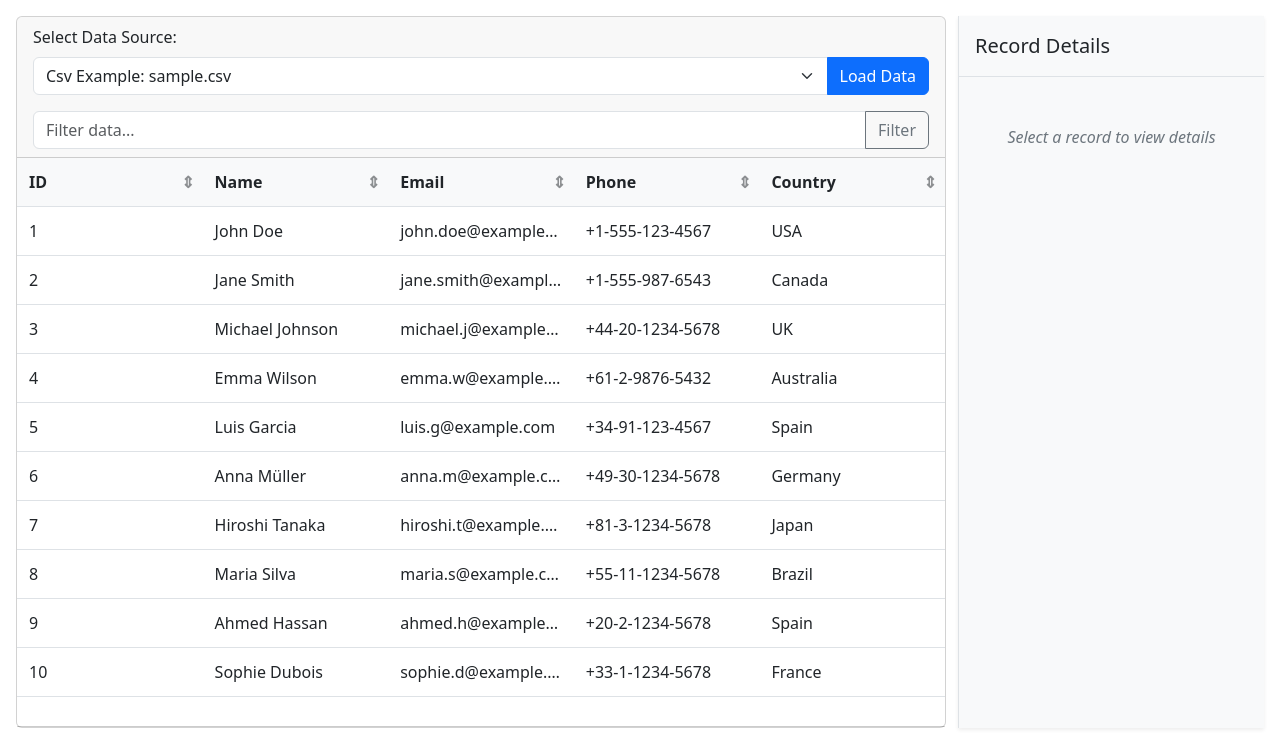
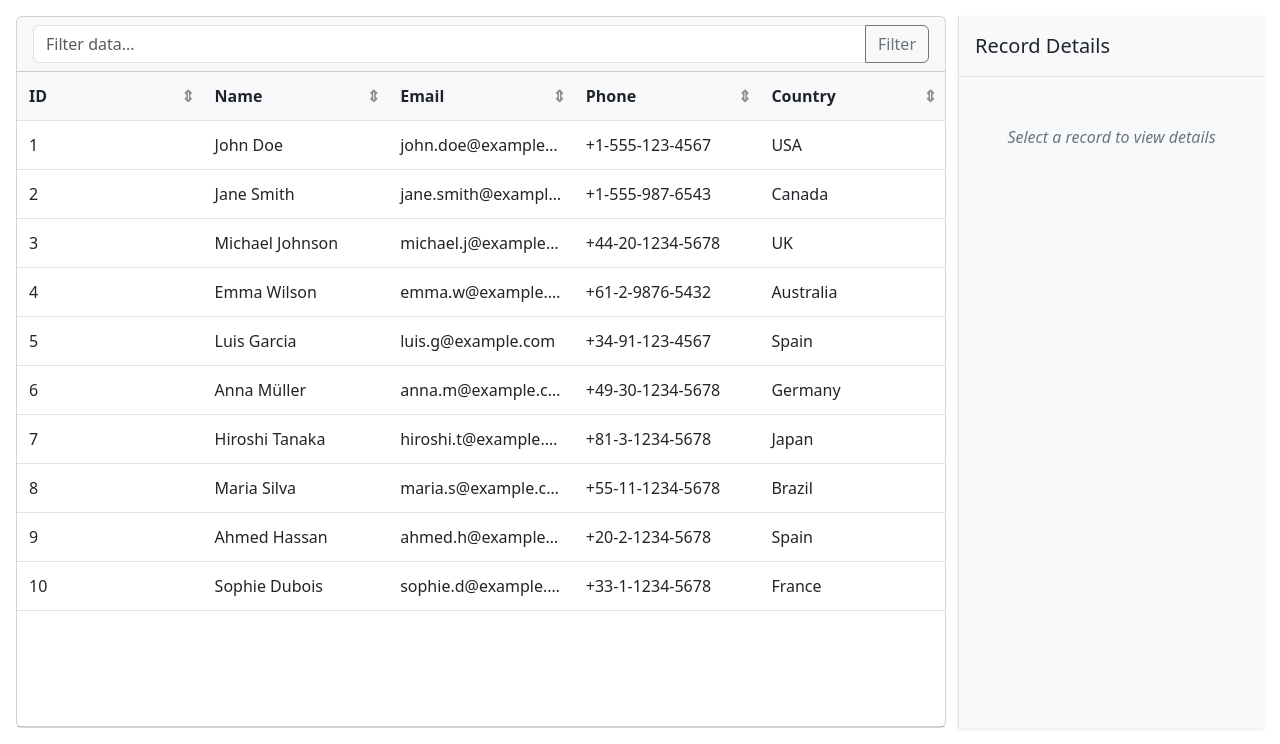
Before and after one commit to walter-a-jablonowski/table-view, a PHP site: page /index_bs.php in a window 1280 px wide. Shown: the part 56-800 px from the top of the page. Run offline with PHP 8.4, Linux system fonts and the light colour scheme.

Commit message:
Removed demo

```diff
--- a/ajax.php
+++ b/ajax.php
@@ -27,6 +27,10 @@ switch( $action ) {
     require_once 'ajax/sort.php';
     break;
 
+  case 'getDefaultSource':
+    require_once 'ajax/default_source.php';
+    break;
+
   default:
     header('HTTP/1.1 400 Bad Request');
     echo json_encode(['error' => 'Invalid action']);
--- /dev/null
+++ b/ajax/default_source.php
@@ -0,0 +1,24 @@
+<?php
+/**
+ * Default Data Source handler for Table View Component
+ * Returns the first available data source
+ */
+
+// Set header to JSON
+header('Content-Type: application/json');
+
+// Get the first available data file
+$dataFiles = [];
+foreach( scandir(__DIR__ . '/../data') as $file ) {
+  if( $file != '.' && $file != '..' && in_array( pathinfo($file, PATHINFO_EXTENSION), ['csv', 'tsv', 'json', 'yml']) ) {
+    $dataFiles[] = 'data/' . $file;
+    break; // Just need the first one
+  }
+}
+
+// Return the first data source or empty if none found
+if( count($dataFiles) > 0 ) {
+  echo json_encode(['source' => $dataFiles[0]]);
+} else {
+  echo json_encode(['source' => '']);
+}
--- a/controller.js
+++ b/controller.js
@@ -15,15 +15,26 @@ document.addEventListener('DOMContentLoaded', function() {
   // Connect table view with detail view
   tableView.setDetailView(detailView);
 
-  // Handle data source selection
-  document.getElementById('load-data-btn').addEventListener('click', function() {
-    const dataSource = document.getElementById('data-source').value;
+  // Get data source from URL parameter
+  function getDataSourceFromUrl() {
+    const urlParams = new URLSearchParams(window.location.search);
+    return urlParams.get('source');
+  }
+
+  // Load data based on URL parameter
+  const dataSource = getDataSourceFromUrl();
+  if( dataSource ) {
     tableView.loadData(dataSource);
-  });
-
-  // Load initial data if data sources are available
-  if( document.getElementById('data-source').options.length > 0 ) {
-    tableView.loadData(document.getElementById('data-source').value);
+  } else {
+    // Default to first data file if no parameter is provided
+    fetch('ajax.php?action=getDefaultSource')
+      .then(response => response.json())
+      .then(data => {
+        if( data.source ) {
+          tableView.loadData(data.source);
+        }
+      })
+      .catch(error => console.error('Error loading default data source:', error));
   }
 
   // Setup filter button
--- a/index_bs.php
+++ b/index_bs.php
@@ -32,25 +32,6 @@
       <div class="col-md-8 col-lg-9 table-section">
         <div class="card h-100">
           <div class="card-header">
-            <div class="row mb-3">
-              <div class="col-md-12">
-                <label for="data-source" class="form-label">Select Data Source:</label>
-                <div class="input-group">
-                  <select id="data-source" class="form-select">
-                    <?php
-                    foreach( scandir('data') as $file ):
-                      if( $file != '.' && $file != '..' && in_array( pathinfo($file, PATHINFO_EXTENSION), ['csv', 'tsv', 'json', 'yml'])):
-                    ?>
-                        <option value="data/<?= $file ?>"><?= ucfirst( pathinfo($file, PATHINFO_EXTENSION)) ?> Example: <?= $file ?></option>
-                    <?php
-                      endif;
-                    endforeach;
-                    ?>
-                  </select>
-                  <button id="load-data-btn" class="btn btn-primary">Load Data</button>
-                </div>
-              </div>
-            </div>
             <div class="row">
               <div class="col-md-12">
                 <div class="input-group">
```
Also changed, not shown: index.php (+0 -16 lines), README.md.
